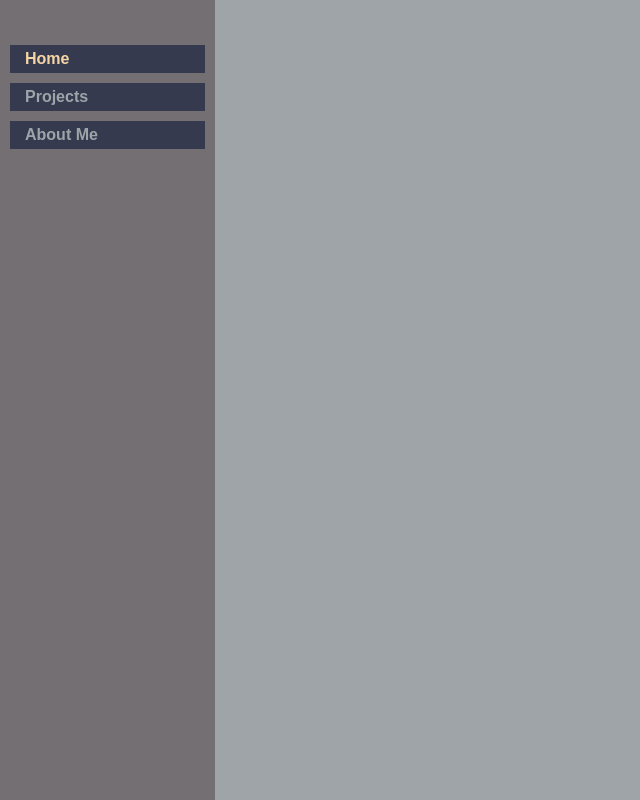
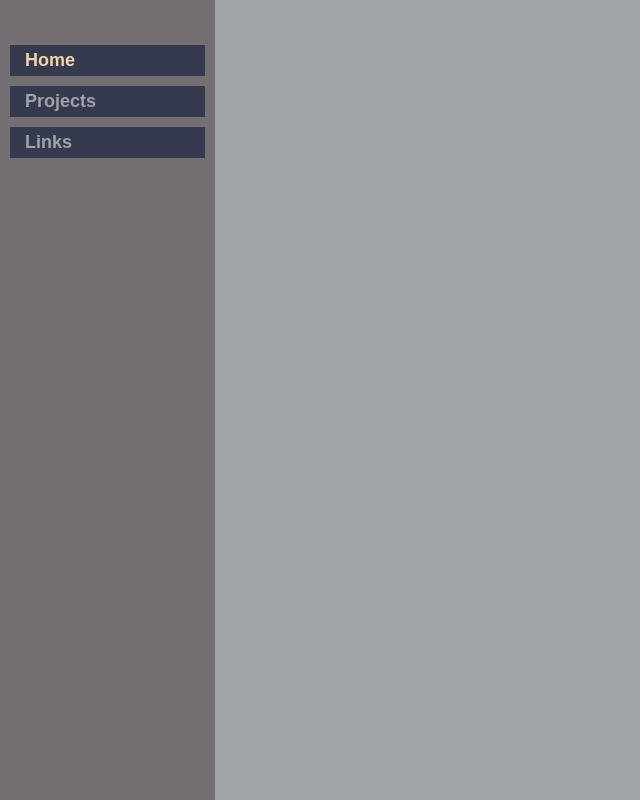
Before and after one commit to cheemcheem/cheem.uk, a React (Create React App) app: page / in a window 1280 px wide. Shown: the whole page, without its empty margins (0-640 px from the left). Built offline with nearby package versions, Linux system fonts and the light colour scheme.

Commit message:
Add some links.

```diff
--- a/src/App.css
+++ b/src/App.css
@@ -1,15 +1,15 @@
-.App:root {
+:root {
     --main-bg-color: #1B1B3A;
     --dark-color: #2D3142;
     --text-background-color: #353A4F;
-    --header-color: #6A8D73;
+    --header-color: #A0B6A5;
     --red-color: #e55934;
     --text-color: #f6bd60;
 
     --big-font-size: 28px;
-    --bigger-font-size: 32px;
-    --biggest-font-size: 36px;
-    --main-font-size: 24px;
+    --bigger-font-size: 30px;
+    --biggest-font-size: 32px;
+    --main-font-size: 20px;
     --small-font-size: 18px;
     --smaller-font-size: 14px;
     --smallest-font-size: 12px;
@@ -18,6 +18,8 @@
 iframe {
     pointer-events: stroke;
 }
+
+
 @media (prefers-color-scheme: light) {
     :root {
         --main-bg-color: #9FA4A9;
@@ -34,7 +36,7 @@ iframe {
         --main-bg-color: #1B1B3A;
         --dark-color: #2D3142;
         --text-background-color: #353A4F;
-        --header-color: #6A8D73;
+        --header-color: #A0B6A5;
         --red-color: #e55934;
         --text-color: #f6bd60;
     }
@@ -103,6 +105,13 @@ small {
 
 #variableDiv {
     display: none;
+}
+
+div.card-deck.space-between.mb-1.mono {
+    font-family: monospace;
+    font-style: normal;
+    font-variant: normal;
+    font-weight: 400;
 }
 
 .nav.nav-pills.nav-justified {
@@ -181,10 +190,11 @@ small {
     padding-left: 5px;
     padding-right: 5px;
     margin-top: 45px;
+    font-size: var(--small-font-size);
 }
 
 .side-nav > ul > ul > li {
-    font-size: 14px;
+    font-size: var(--smaller-font-size);
     font-weight: normal;
 }
 
@@ -239,9 +249,13 @@ small {
     flex-wrap: wrap;
 }
 
-.flex {
+.space-between {
     align-content: space-between;
     justify-content: space-between;
+}
+
+.card-deck-half {
+    width: 50%;
 }
 
 .card-deck > .card:first-of-type {
@@ -362,6 +376,10 @@ small {
         margin-top: 15px;
     }
 
+    .card-deck-half {
+        width: unset;
+    }
+
     .card {
         min-width: 267px;
     }
@@ -374,8 +392,12 @@ small {
         margin-bottom: 45px;
     }
 
+    .hidden-mobile {
+        display: none;
+    }
+
     body {
-        font-size: var(--small-font-size);
+        font-size: var(--smaller-font-size);
     }
 
     h1 {
@@ -387,11 +409,11 @@ small {
     }
 
     h3 {
-        font-size: var(--main-bg-color);
+        font-size: var(--main-font-size);
     }
 
     small {
-        font-size: var(--smaller-font-size);
+        font-size: var(--smallest-font-size);
     }
 }
 
--- a/src/App.tsx
+++ b/src/App.tsx
@@ -4,6 +4,7 @@ import Navigation from "./subcomponents/navigation";
 import Page from "./subcomponents/page";
 import {PageType, ProjectType} from "./common/types";
 import NavigationDropDown from "./subcomponents/navigationDropDown";
+import Links from "./pages/links";
 
 const Projects = React.lazy(() => import("./pages/projects"));
 
@@ -162,7 +163,7 @@ export default function App() {
     };
 
     return (
-        <div className={"card-deck flex container"}>
+        <div className={"card-deck space-between container"}>
             <nav ref={sideNav} className={"side-nav"}>
                 <ul>
                     <Navigation<PageType> location={page} setLocation={setPageViaNav} targetLocation={"Home"}/>
@@ -175,7 +176,7 @@ export default function App() {
                         <Navigation<ProjectType> location={project} setLocation={setProjectViaNav}
                                                  targetLocation={"VCS Visualiser"}/>
                     </NavigationDropDown>
-                    <Navigation<PageType> location={page} setLocation={setPageViaNav} targetLocation={"About Me"}/>
+                    <Navigation<PageType> location={page} setLocation={setPageViaNav} targetLocation={"Links"}/>
                 </ul>
             </nav>
             <main>
@@ -184,6 +185,11 @@ export default function App() {
                         <Projects projectsRef={projects} variableDivRef={variableDiv}/>
                     </Suspense>
                 </Page>
+                <Page location={page} setLocation={setPage} targetLocation={"Links"}>
+                    <Suspense fallback={<></>}>
+                        <Links/>
+                    </Suspense>
+                </Page>
             </main>
         </div>
     );
--- a/src/common/types.ts
+++ b/src/common/types.ts
@@ -1,8 +1,10 @@
 import {MutableRefObject} from "react";
 
-export type PageType = "Home" | "Projects" | "About Me"
+export type PageType = "Home" | "Projects" | "Links"
+export type CardProps = { headerTitle: string, headerSubtitle: any, footer: any }
+export type SmallCardProps = { headerTitle: string, children: any }
 export type ProjectType = "Rubik's Cube Solver" | "Energy Usage Tracker" | "VCS Visualiser"
-export type NavigationProps<T> = { targetLocation: T, location: T, setLocation: (location: T) => void }
+export type NavigationProps<T> = { location: T, setLocation: (location: T) => void, targetLocation: T }
 export type PageProps = NavigationProps<PageType> & HasChildren;
 export type NavigationDropDownProps = { visible: boolean; } & HasChildren;
 export type HasChildren = { children: any };
--- /dev/null
+++ b/src/pages/links.tsx
@@ -0,0 +1,36 @@
+import React from "react";
+import SmallCard from "../subcomponents/smallCard";
+
+
+function Row(props: { title: string, link: URL }) {
+    return <div className={"card-deck space-between mb-1 mono"}>
+        <div className={"card-deck space-between card-deck-half"}>
+            <span>{props.title}</span>
+            <span className={"hidden-mobile"}>-</span>
+        </div>
+        <div className={"card-deck right"}>
+            <a href={props.link.href}>
+                <span>{props.link.hostname}</span>
+            </a>
+        </div>
+    </div>
+}
+
+export default function Links() {
+    return <>
+        <div className={"projects"}>
+            <div className={"card-deck-horizontal"}>
+                <div id={"variableDiv"}/>
+                <SmallCard headerTitle={"web development links"}>
+                    <Row title={"flex box"} link={new URL("https://www.internetingishard.com/html-and-css/flexbox/")}/>
+                    <Row title={"mdn"} link={new URL("https://developer.mozilla.org/")}/>
+                    <Row title={"coolers"} link={new URL("https://coolors.co/")}/>
+                    <Row title={"css fonts"} link={new URL("https://www.cssfontstack.com/")}/>
+                </SmallCard>
+                <SmallCard headerTitle={"general development links"}>
+                    <Row title={"duckduckgo bangs"} link={new URL("https://duckduckgo.com/bang")}/>
+                </SmallCard>
+            </div>
+        </div>
+    </>;
+}
--- a/src/pages/projects.tsx
+++ b/src/pages/projects.tsx
@@ -10,7 +10,7 @@ export default function Projects(props: ProjectsProps) {
                 <div ref={props.variableDivRef} id={"variableDiv"}/>
                 <Card headerTitle={"Rubik's Cube Solver"}
                       headerSubtitle={
-                          <div className={"card-deck flex"}>
+                          <div className={"card-deck space-between"}>
                               <RepoLink link={"https://github.com/cheemcheem/rubiks-cube-solver"}/>
                               <a href={"https://cube.cheem.uk"}>Live</a>
                           </div>
--- a/src/subcomponents/card.tsx
+++ b/src/subcomponents/card.tsx
@@ -1,22 +1,17 @@
 import React from "react";
-
-type CardProps = {
-    headerTitle: string,
-    headerSubtitle: any,
-    footer: any
-}
+import {CardProps} from "../common/types";
 
 export default function Card(props: CardProps) {
     return <div id={props.headerTitle} className={"card-deck"}>
         <div className={"card mb-3"}>
             <div className={"card-header mb-1"}>
-                <h1 className={"card-title"}>{props.headerTitle}</h1>
-                <h2 className={"card-subtitle"}>{props.headerSubtitle}</h2>
+                <h2 className={"card-title"}>{props.headerTitle}</h2>
+                <h4 className={"card-subtitle"}>{props.headerSubtitle}</h4>
             </div>
             <div className={"card-footer"}>
-                <small className={"text-muted"}>
+                <span className={"text-muted"}>
                     {props.footer}
-                </small>
+                </span>
             </div>
         </div>
     </div>
--- a/src/subcomponents/darkCard.tsx
+++ b/src/subcomponents/darkCard.tsx
@@ -10,7 +10,7 @@ type DarkCardProps = {
 export default function DarkCard(props: DarkCardProps) {
     return <div>
         <div className={"card onclick"} onClick={() => window.location.href = props.link}>
-            <div className={"card-deck flex"}>
+            <div className={"card-deck space-between"}>
                 <div className={"card-deck-horizontal"}>
                     <h1 className={"card-title"}>{props.headerTitle}</h1>
                     <h2 className={"card-subtitle"}>{props.headerSubtitle}</h2>
--- a/src/subcomponents/navigation.tsx
+++ b/src/subcomponents/navigation.tsx
@@ -7,9 +7,7 @@ export default function Navigation<T>(props: NavigationProps<T>) {
     return <>
         <li className={`nav-item ${props.location === props.targetLocation ? "active" : ""}`}
             style={{cursor: "pointer"}} onClick={setLocationOnClick}>
-            <span className={`nav-link site`}>
-                {props.targetLocation}
-            </span>
+            <span className={`nav-link site`}>{props.targetLocation}</span>
         </li>
     </>
 }
--- /dev/null
+++ b/src/subcomponents/smallCard.tsx
@@ -0,0 +1,14 @@
+import React from "react";
+import {SmallCardProps} from "../common/types";
+
+
+export default function SmallCard(props: SmallCardProps) {
+    return <div id={props.headerTitle} className={"card-deck"}>
+        <div className={"card mb-3"}>
+            <div className={"card-header"}>
+                <h1 className={"card-title"}>{props.headerTitle}</h1>
+                {props.children}
+            </div>
+        </div>
+    </div>
+}
```
